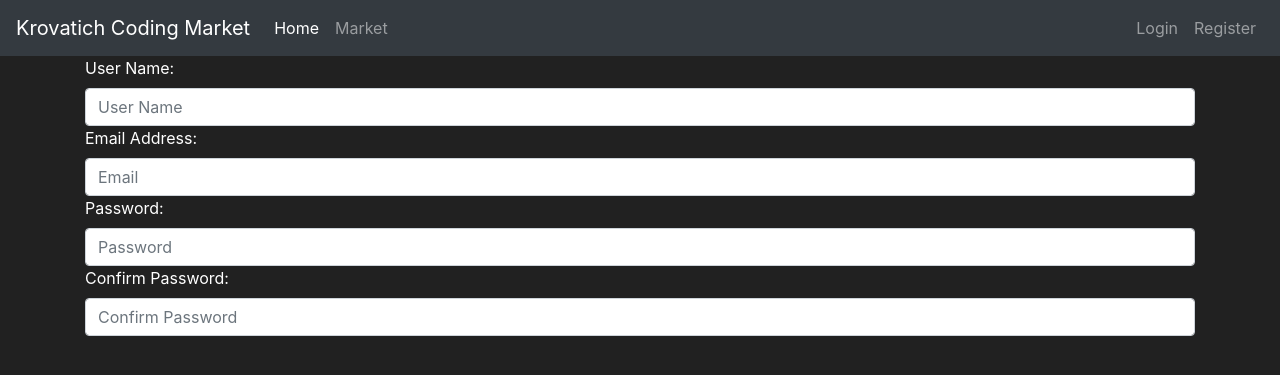
After one commit to kravz2702-byte/flask_code_camp, a Flask app: page /register/ in a window 1280 px wide. The commit adds this page. Shown: the top 375 px of the page. Run offline with Flask 2, Linux system fonts and the light colour scheme; some libraries are stand-ins or nearby versions.

Commit message:
Forms
Created Register Form

```diff
--- a/FlaskMarket/market/__init__.py
+++ b/FlaskMarket/market/__init__.py
@@ -4,6 +4,7 @@ from flask_sqlalchemy import SQLAlchemy
 
 app = Flask(__name__)
 app.config['SQLALCHEMY_DATABASE_URI'] = 'sqlite:///market.db'
+app.config['SECRET_KEY'] = 'f16c44bdc32fddbdd1d178cc'
 db = SQLAlchemy(app)
 
 from market import routes
--- /dev/null
+++ b/FlaskMarket/market/forms.py
@@ -0,0 +1,10 @@
+from flask_wtf import FlaskForm
+from wtforms import StringField, IntegerField, PasswordField, SubmitField
+
+
+class RegisterForm(FlaskForm):
+    username = StringField(label='User Name:')
+    email_address = StringField(label='Email Address:')
+    password1 = PasswordField(label='Password:')
+    password2 = PasswordField(label='Confirm Password:')
+    submit = SubmitField(label='submit')
--- a/FlaskMarket/market/models.py
+++ b/FlaskMarket/market/models.py
@@ -10,6 +10,7 @@ class User(db.Model):
     items = db.relationship('Item', backref='owned_user', lazy=True)
 
 
+
 class Item(db.Model):
     id = db.Column(db.Integer(), primary_key=True)
     name = db.Column(db.String(length=30), nullable=False, unique=True)
--- a/FlaskMarket/market/routes.py
+++ b/FlaskMarket/market/routes.py
@@ -1,6 +1,7 @@
 from market import app
 from flask import render_template
 from market.models import Item
+from market.forms import RegisterForm
 
 
 @app.route('/')
@@ -13,3 +14,8 @@ def home_page():
 def market_page():
     items = Item.query.all()
     return render_template('market.html', items=items)
+
+@app.route('/register/')
+def register_page():
+    form = RegisterForm()
+    return render_template('register.html', form=form)
--- a/FlaskMarket/market/templates/base.html
+++ b/FlaskMarket/market/templates/base.html
@@ -32,7 +32,7 @@
                         <a class="nav-link" href="#">Login</a>
                     </li>
                     <li class="nav-item">
-                        <a class="nav-link" href="#">Register</a>
+                        <a class="nav-link" href="{{url_for('register_page')}}">Register</a>
                     </li>
                 </ul>
             </div>
--- /dev/null
+++ b/FlaskMarket/market/templates/register.html
@@ -0,0 +1,22 @@
+{% extends 'base.html' %}
+
+{% block title %}
+    Register Page
+{% endblock %}
+
+{% block content %}
+    <div class="container">
+        <form method="POST" class="form-register" style="color:white">
+            {{ form.username.label() }}
+            {{ form.username(class="form-control", placeholder="User Name") }}
+            {{ form.email_address.label() }}
+            {{ form.email_address(class="form-control", placeholder="Email")}}
+            {{ form.password1.label() }}
+            {{ form.password1(class="form-control", placeholder="Password") }}
+            {{ form.password2.label() }}
+            {{ form.password2(class="form-control", placeholder="Confirm Password") }}
+
+
+        </form>
+    </div>
+{% endblock %}
```
